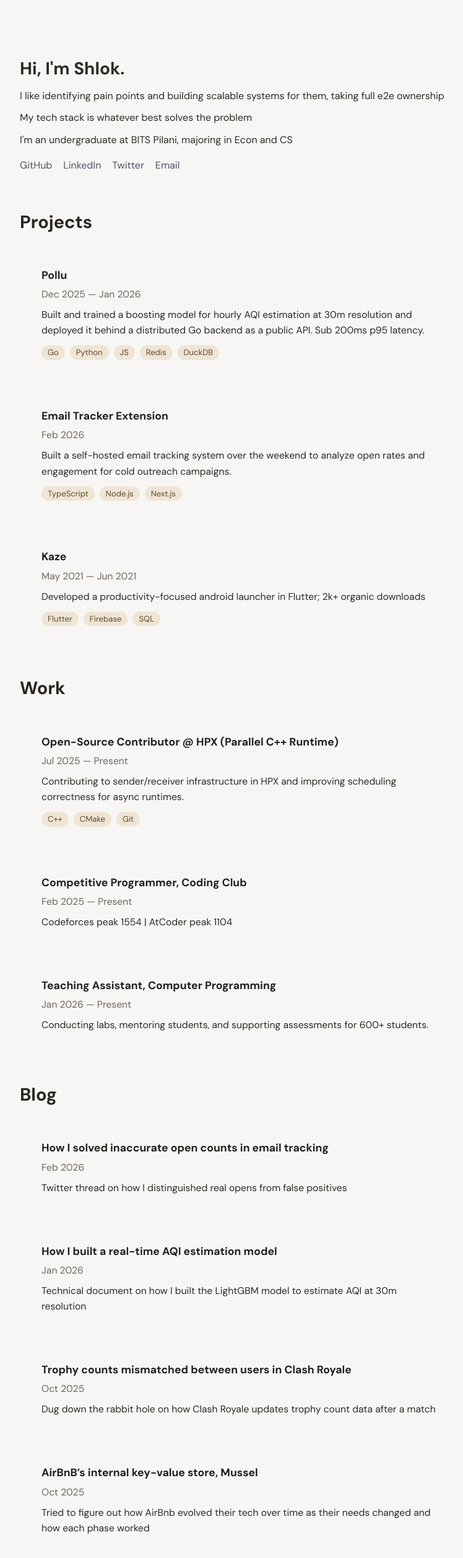
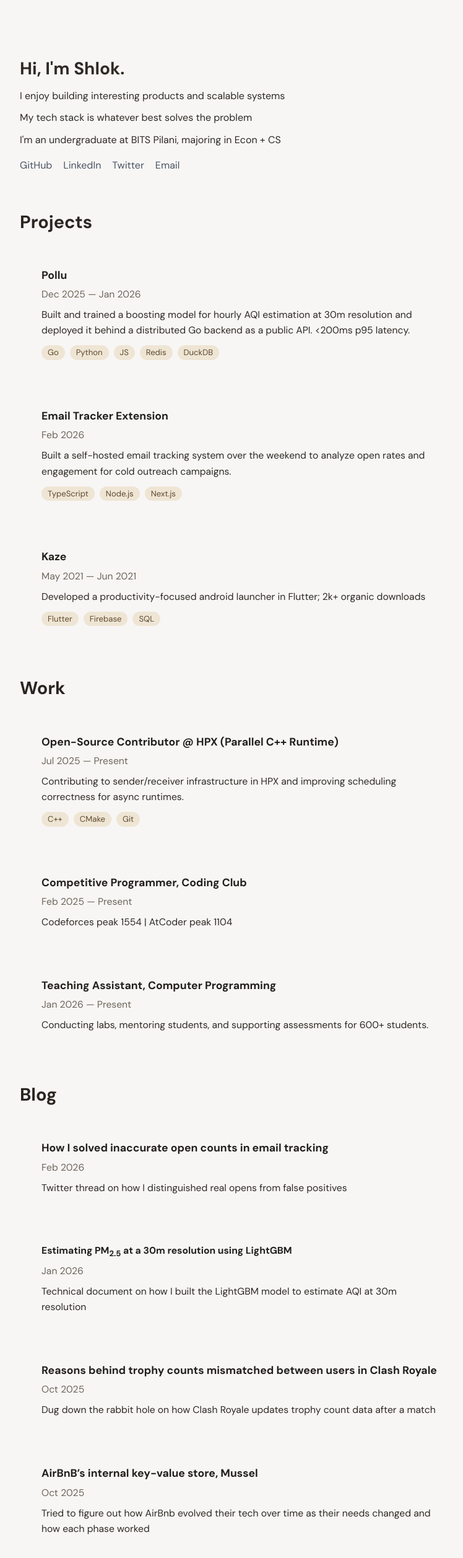
Before and after one commit to shlokjain2031/shloks-edge, a React (Vite) app: page / in a window 1280 px wide. Shown: the top 2514 px of the page at 62% size, without its empty margins (256-1004 px from the left). Built offline with nearby package versions, Linux system fonts and the light colour scheme.

Commit message:
Textual changes

```diff
--- a/src/App.tsx
+++ b/src/App.tsx
@@ -1,5 +1,4 @@
 import { useState, useRef, useEffect } from 'react'
-import InkCursor from './InkCursor'
 
 type WorkItem = {
   title: string
@@ -57,7 +56,7 @@ const projects: ProjectItem[] = [
     period: 'Dec 2025 — Jan 2026',
     href: 'https://pollu-two.vercel.app',
     description:
-      'Built and trained a boosting model for hourly AQI estimation at 30m resolution and deployed it behind a distributed Go backend as a public API. Sub 200ms p95 latency.',
+      'Built and trained a boosting model for hourly AQI estimation at 30m resolution and deployed it behind a distributed Go backend as a public API.  <200ms p95 latency.',
     tech: ['Go', 'Python', 'JS', 'Redis', 'DuckDB'],
   },
   {
@@ -87,14 +86,14 @@ const blogs: BlogItem[] = [
     href: 'https://x.com/BlokeJain/status/2026969942181200225?s=20',
   },
   {
-    title: 'How I built a real-time AQI estimation model',
+    title: <p>Estimating PM<sub>2.5</sub> at a 30m resolution using LightGBM</p>,
     date: 'Jan 2026',
     description:
       'Technical document on how I built the LightGBM model to estimate AQI at 30m resolution',
     href: 'https://gist.github.com/shlokjain2031/f37a5af9108d0ffd40f6e3d0e25c4b27',
   },
   {
-    title: 'Trophy counts mismatched between users in Clash Royale',
+    title: 'Reasons behind trophy counts mismatched between users in Clash Royale',
     date: 'Oct 2025',
     description:
       'Dug down the rabbit hole on how Clash Royale updates trophy count data after a match',
@@ -142,15 +141,13 @@ function App() {
   }
 
   return (
-    <>
-      <InkCursor />
     <main className="page">
       <section className="hero">
         <h1>Hi, I&apos;m Shlok.</h1>
-        <p> I like identifying pain points and building scalable systems for them, taking full e2e ownership</p>
+        <p> I enjoy building interesting products and scalable systems</p>
         <p> My tech stack is whatever best solves the problem </p>
         <p>
-          I&apos;m an undergraduate at BITS Pilani, majoring in Econ and CS
+          I&apos;m an undergraduate at BITS Pilani, majoring in Econ + CS
         </p>
         <div className="links" aria-label="Social links">
           <a href="https://github.com/shlokjain2031" target="_blank" rel="noreferrer">
@@ -282,7 +279,6 @@ function App() {
         </div>
       </section>
     </main>
-    </>
   )
 }
 
```
Lines whose indentation alone changed are shown as unchanged.
